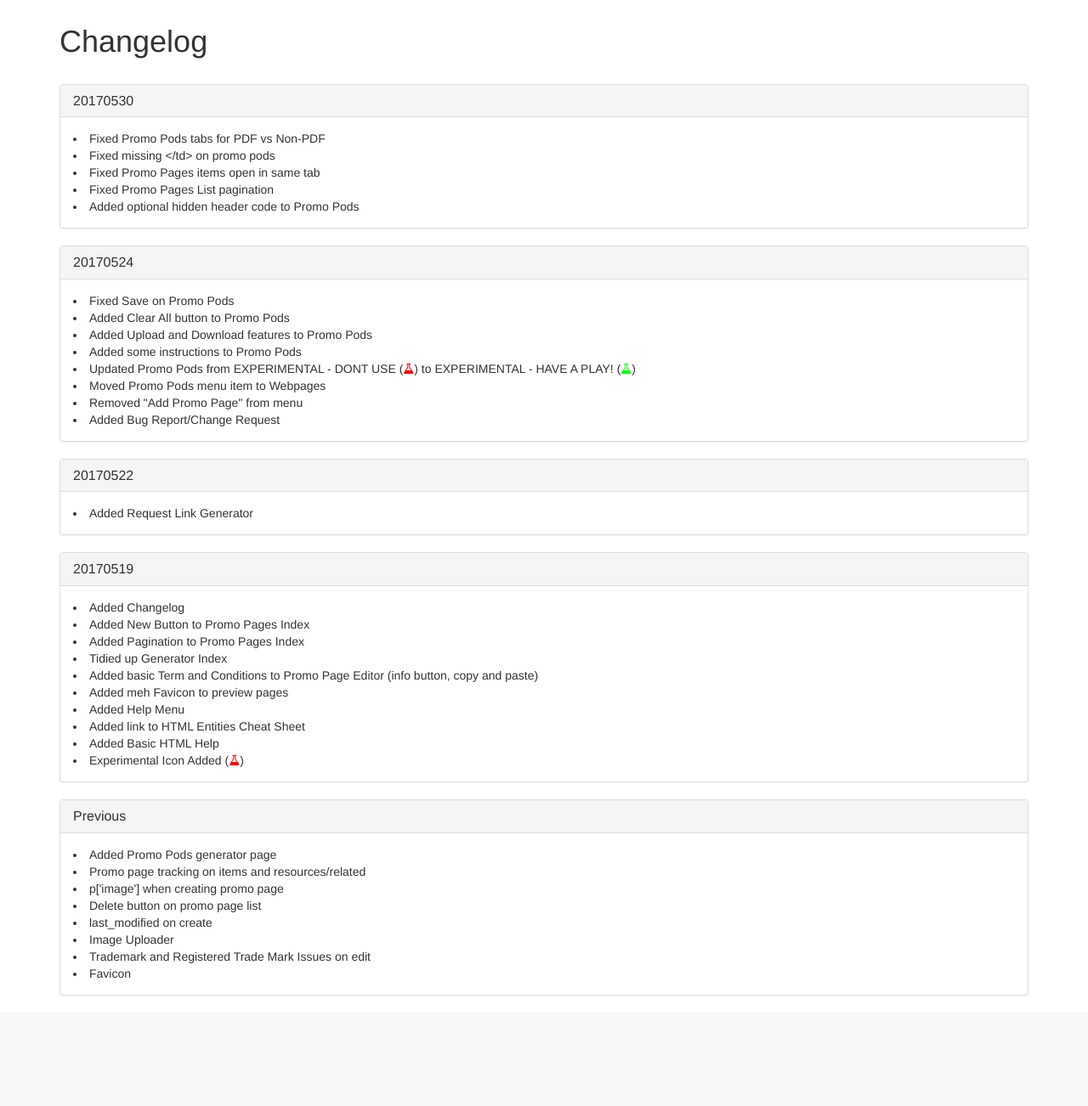
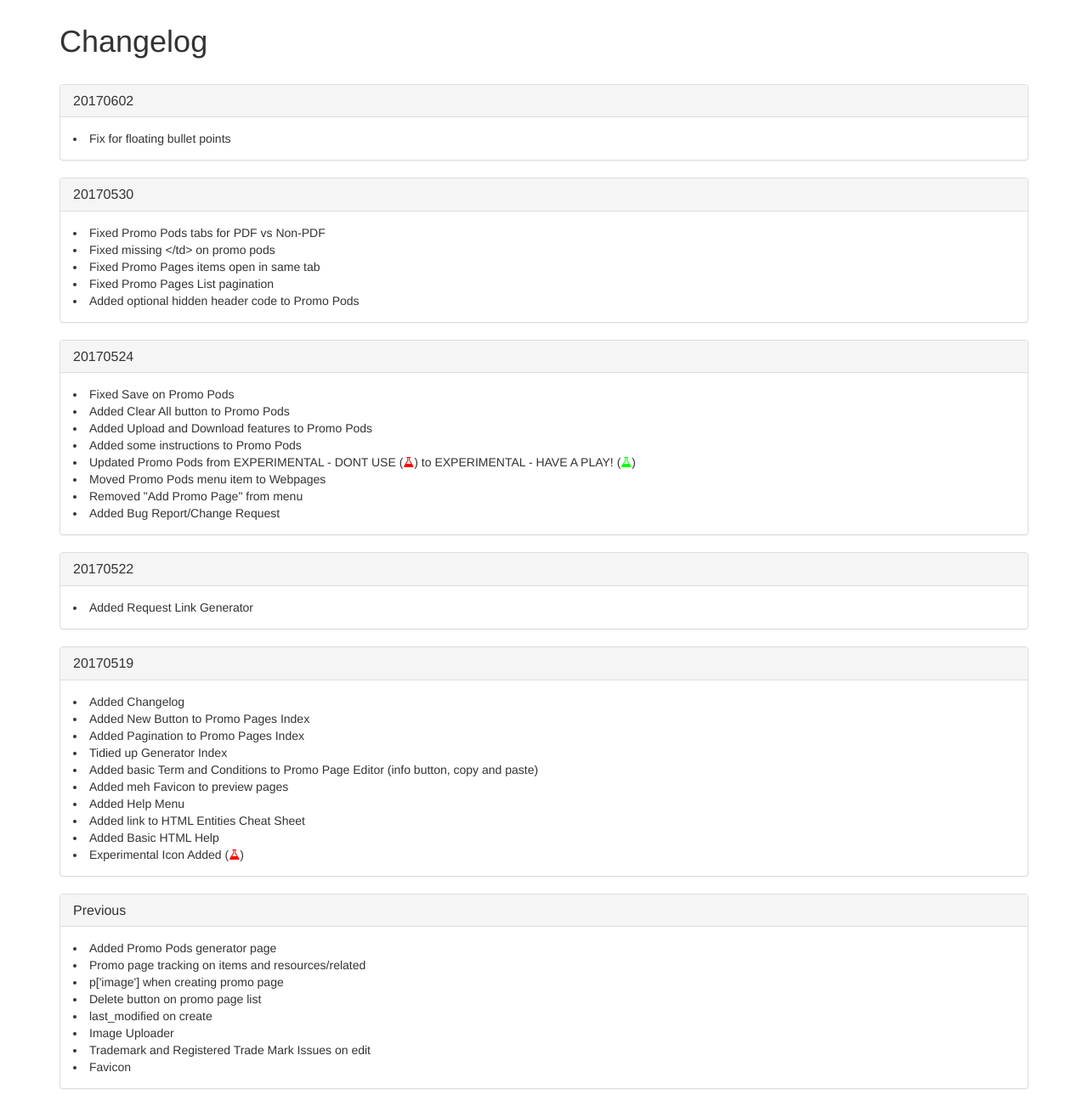
Before and after one commit to sanflynz/wk-tools, a PHP site: page /Generator/changelog.php in a window 1280 px wide. Shown: the part 51-1353 px from the top of the page at 85% size. Before the commit the page ends 1223 px from the top, so only its background shows below. Run offline with PHP 8.4, Linux system fonts and the light colour scheme.

Commit message:
Generator 20170602
See changelog for details

```diff
--- a/Generator/changelog.php
+++ b/Generator/changelog.php
@@ -2,6 +2,15 @@
 
 <h1>Changelog</h1>
 <br>
+
+<div class="panel panel-default">
+	<div class="panel-heading">
+		<h3 class="panel-title">20170602</h3>
+	</div>
+	<div class="panel-body">
+		<li>Fix for floating bullet points</li>
+	</div>
+</div>
 
 <div class="panel panel-default">
 	<div class="panel-heading">
--- a/Generator/promopage_au_bare.php
+++ b/Generator/promopage_au_bare.php
@@ -64,7 +64,7 @@ elseif($p['country'] == "Australia"){
 								if(preg_match("[HEADING]", $f)){
 									$f = str_replace("[HEADING]", "", $f);
 									echo "<b>" . $f . "</b><br>";
-									echo "<ul style=\"padding-left:20px; margin-top:10px; list-style-position: outside\">";
+									echo "<ul style=\"padding-left:20px; margin-top:10px; list-style-position: outside; overflow: hidden;\">";
 								}
 								elseif(!preg_match("[GROUP]", $f)  && $f != ""){ ?>
 									<li style="color:#616265; line-height:25px; list-style-type: disc !important;"><?php echo $f; ?></li>
```
